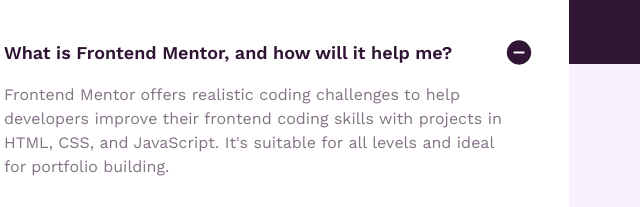
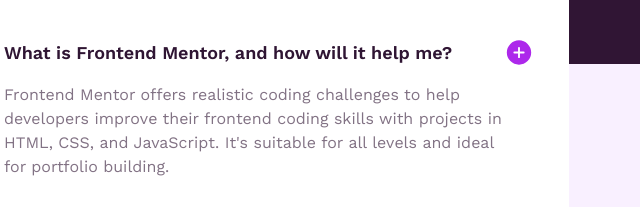
Before and after one commit to dselimovic02/fe-faq, a plain HTML site: page index.html in a window 1280 px wide. Both pictures are taken after a click on the heading "What is Frontend Mentor, and how will it help me?". Shown: the part 220-427 px from the top of the page, 371-1011 px from the left. Drawn offline with nearby package versions, Linux system fonts and the light colour scheme.

Commit message:
Change icon on open and close with js script

```diff
--- a/index.html
+++ b/index.html
@@ -60,32 +60,6 @@
       </p>
     </details>
   </div>
+  <script src="script.js"></script>
 </body>
 </html>
-
-<!--
-
-  FAQs
-
-  What is Frontend Mentor, and how will it help me?
-
-  Frontend Mentor offers realistic coding challenges to help developers improve their
-  frontend coding skills with projects in HTML, CSS, and JavaScript. It's suitable for
-  all levels and ideal for portfolio building.
-
-  Is Frontend Mentor free?
-
-  Yes, Frontend Mentor offers both free and premium coding challenges, with the free
-  option providing access to a range of projects suitable for all skill levels.
-
-  Can I use Frontend Mentor projects in my portfolio?
-
-  Yes, you can use projects completed on Frontend Mentor in your portfolio. It's an excellent
-  way to showcase your skills to potential employers!
-
-  How can I get help if I'm stuck on a Frontend Mentor challenge?
-
-  The best place to get help is inside Frontend Mentor's Discord community. There's a help
-  channel where you can ask questions and seek support from other community members.
-
- -->
--- /dev/null
+++ b/script.js
@@ -0,0 +1,11 @@
+let questions = document.querySelectorAll(".question");
+
+questions.forEach(question => {
+    let img = question.querySelector("img");
+    question.addEventListener("click", () =>{
+        if(img.src.includes("minus"))
+            img.src = "assets/images/icon-plus.svg";
+        else
+            img.src = "assets/images/icon-minus.svg";
+    });
+});
```
